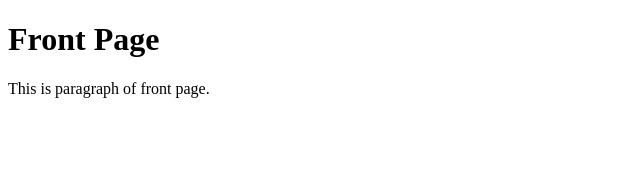
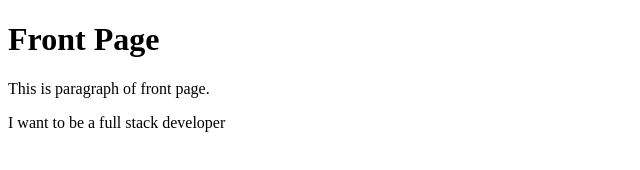
Before and after one commit to pawankamdi007/demo-repo3, a plain HTML site: page index.html in a window 1280 px wide. Shown: the whole page, without its empty margins (0-640 px from the left). Drawn offline with Linux system fonts and the light colour scheme.

Commit message:
update index

```diff
--- a/index.html
+++ b/index.html
@@ -8,5 +8,6 @@
 <body>
     <h1>Front Page </h1>
     <p>This is paragraph of front page.</p>
+    <p>I want to be a full stack developer</p>
 </body>
 </html>
```
